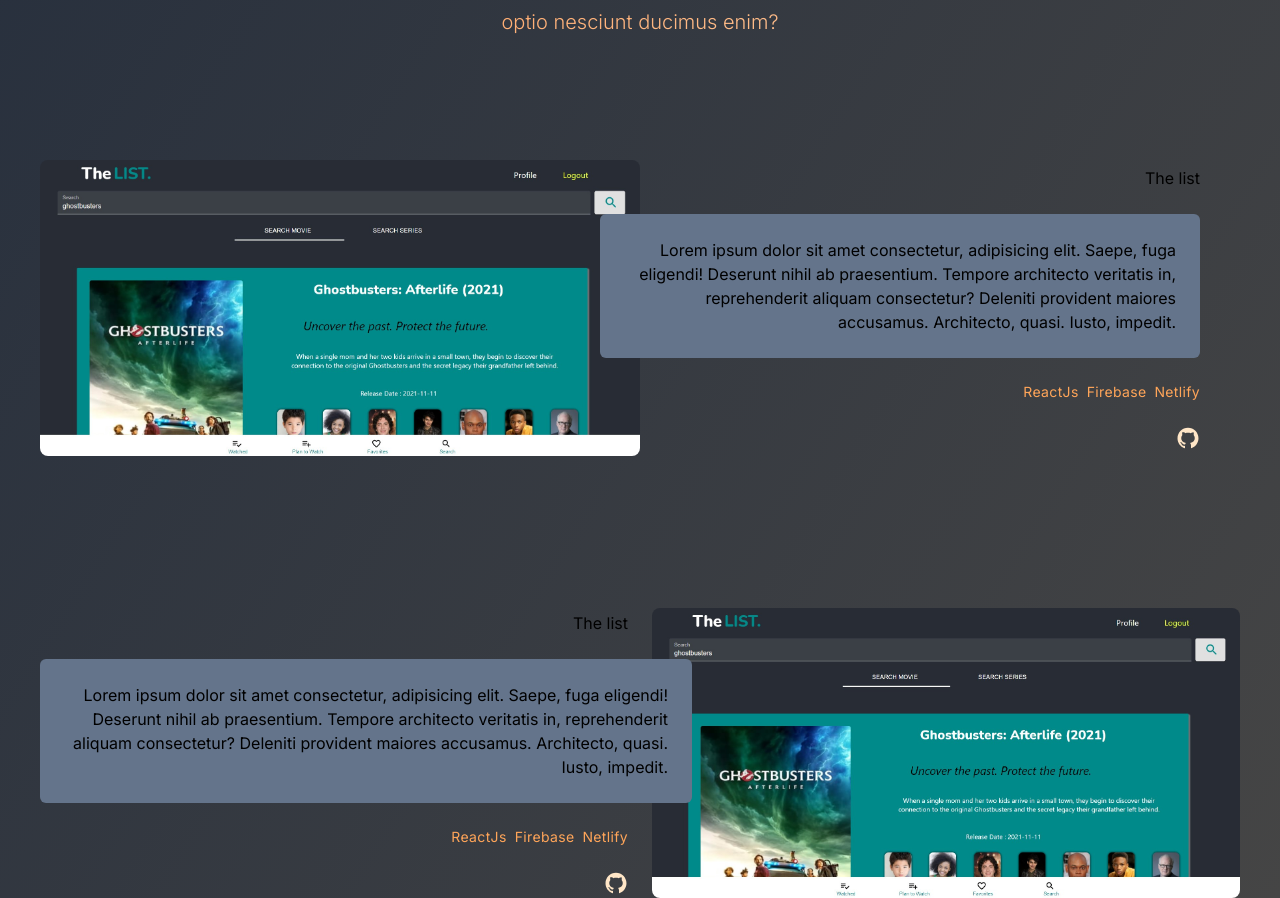
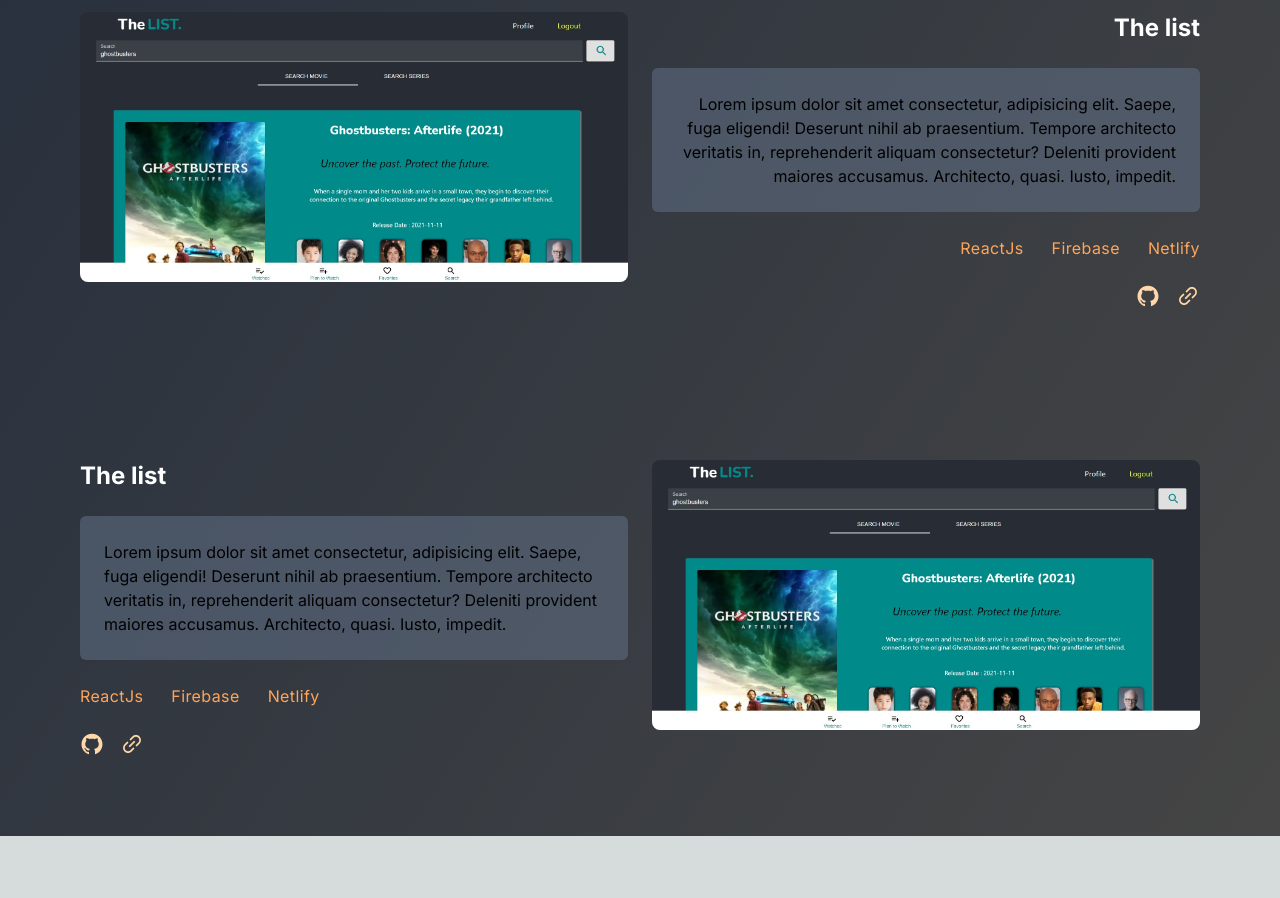
Before and after one commit to notmegg/meg-site, a Next.js app: page / in a window 1280 px wide. Shown: the part 1128-2026 px from the top of the page. After the commit the page ends 1964 px from the top, so only its background shows below. Built offline with nearby package versions, Linux system fonts and the light colour scheme.

Commit message:
small fixes to projects

```diff
--- a/components/About.jsx
+++ b/components/About.jsx
@@ -3,7 +3,7 @@
     <div
       id="about"
       className=" flex w-full text-center font-light bg-gradient-to-br from-orange1 to-orange3
-           leading-9 text-transparent bg-clip-text px-48 text-xl py-10"
+           leading-9 text-transparent bg-clip-text px-48 text-xl mt-24"
     >
       <h2>
         Lorem ipsum dolor sit amet consectetur adipisicing elit. Blanditiis
--- a/components/Header.jsx
+++ b/components/Header.jsx
@@ -5,7 +5,7 @@
 
 const Header = () => {
   return (
-    <div id="header" className="flex w-full h-screen">
+    <div id="header" className="flex w-full h-full">
       <div className=" w-1/2 text-left pl-28 mt-16 text-white">
         <h3 className=" text-2xl py-2">Hi,</h3>
         <h1 className=" bg-gradient-to-r from-orange1 to-orange3 text-6xl py-2 font-extrabold text-transparent bg-clip-text">
--- a/components/Projects.jsx
+++ b/components/Projects.jsx
@@ -1,15 +1,15 @@
 import Image from "next/image";
 import thelist from "../public/projects/thelist.jpeg";
-import {AiOutlineGithub} from "react-icons/ai";
+import {AiOutlineGithub,AiOutlineLink} from "react-icons/ai";
 
 const Projects = () => {
   return (
-    <section id="projects" className=" max-w-container mx-auto lgl:px-20">
-      <div className="w-full flex flex-col items-center justify-between gap-28 mt-10">
+    <section id="projects" className=" w-full lgl:px-20">
+      <div className="w-full flex flex-col items-center justify-between gap-28 mt-48 pb-20">
         {/* Project 1 */}
         <div
           id="proj1"
-          className="w-full flex flex-col items-center justify-centergap-28 mt-10 px-10"
+          className="w-full flex flex-col items-center justify-center gap-28 mt-10 px-20"
         >
           <div className="flex flex-col xl:flex-row gap-6">
             <a
@@ -24,25 +24,31 @@
                 />
               </div>
             </a>
-            <div className="w-full xl:w-1/2 flex flex-col gap-6 lgl: justify-center items-end text-right xl:-ml-16 z-10">
-              <h3>The list</h3>
-              <p className=" bg-slate-500 text-sm md:text-base p-2 md:p-6 rounded-md">
+            <div className="w-full xl:w-1/2 flex flex-col gap-6 lgl:justify-center items-end text-right z-10">
+              <h1 className="text-2xl font-bold text-white">The list</h1>
+              <p className=" bg-slate-500 bg-opacity-50 text-sm md:text-base p-2 md:p-6 rounded-md">
                 Lorem ipsum dolor sit amet consectetur, adipisicing elit. Saepe,
                 fuga eligendi! Deserunt nihil ab praesentium. Tempore architecto
                 veritatis in, reprehenderit aliquam consectetur? Deleniti
                 provident maiores accusamus. Architecto, quasi. Iusto, impedit.
               </p>
-              <ul className="text-ms md:text-sm tracking-wide flex gap-2 md:gp-5 justify-between text-orange2">
+              <ul className="text-sm md:text-base tracking-wide flex gap-2 md:gap-7 justify-between text-orange2">
                 <li>ReactJs</li>
                 <li>Firebase</li>
                 <li>Netlify</li>
               </ul>
-              <div className="text-2xl flex gap-4">
+              <div className="text-2xl flex gap-4 text-orange-200">
                 <a
                   href="https://github.com/notmegg/The-list"
-                  className="hover: text-orange3 duration-300"
+                  className="hover:text-orange2 duration-300 hover:translate-y-2 transition-all"
                 >
                   <AiOutlineGithub />
+                </a>
+                <a
+                  href="https://the-list-app.netlify.app/"
+                  className="hover:text-orange2 duration-300 hover:translate-y-2 transition-all"
+                >
+                  <AiOutlineLink />
                 </a>
               </div>
             </div>
@@ -50,8 +56,8 @@
         </div>
         {/* Project 2 */}
         <div
-          id="proj2"
-          className="w-full flex flex-col items-center justify-center gap-28 mt-10 px-10"
+          id="proj1"
+          className="w-full flex flex-col items-center justify-center gap-20 xl:gap-28 mt-10 px-20"
         >
           <div className="flex flex-col xl:flex-row-reverse gap-6">
             <a
@@ -66,25 +72,31 @@
                 />
               </div>
             </a>
-            <div className="w-full xl:w-1/2 flex flex-col gap-6 lgl: justify-center items-end text-right  z-10">
-              <h3>The list</h3>
-              <p className=" bg-slate-500 text-sm md:text-base p-2 md:p-6 rounded-md xl:-mr-16">
+            <div className="w-full xl:w-1/2 flex flex-col gap-6 lgl:justify-center items-start text-left z-10">
+              <h1 className="text-2xl font-bold text-white">The list</h1>
+              <p className=" bg-slate-500 bg-opacity-50 text-sm md:text-base p-2 md:p-6 rounded-md">
                 Lorem ipsum dolor sit amet consectetur, adipisicing elit. Saepe,
                 fuga eligendi! Deserunt nihil ab praesentium. Tempore architecto
                 veritatis in, reprehenderit aliquam consectetur? Deleniti
                 provident maiores accusamus. Architecto, quasi. Iusto, impedit.
               </p>
-              <ul className="text-ms md:text-sm tracking-wide flex gap-2 md:gp-5 justify-between text-orange2">
+              <ul className="text-sm md:text-base tracking-wide flex gap-2 md:gap-7 justify-between text-orange2">
                 <li>ReactJs</li>
                 <li>Firebase</li>
                 <li>Netlify</li>
               </ul>
-              <div className="text-2xl flex gap-4">
+              <div className="text-2xl flex gap-4 text-orange-200">
                 <a
                   href="https://github.com/notmegg/The-list"
-                  className="hover: text-orange3 duration-300"
+                  className="hover:text-orange2 duration-300 hover:translate-y-2 transition-all"
                 >
                   <AiOutlineGithub />
+                </a>
+                <a
+                  href="https://the-list-app.netlify.app/"
+                  className="hover:text-orange2 duration-300 hover:translate-y-2 transition-all"
+                >
+                  <AiOutlineLink />
                 </a>
               </div>
             </div>
```
Also changed, not shown: 1 other file (tests, documents, lock files or other folders).
